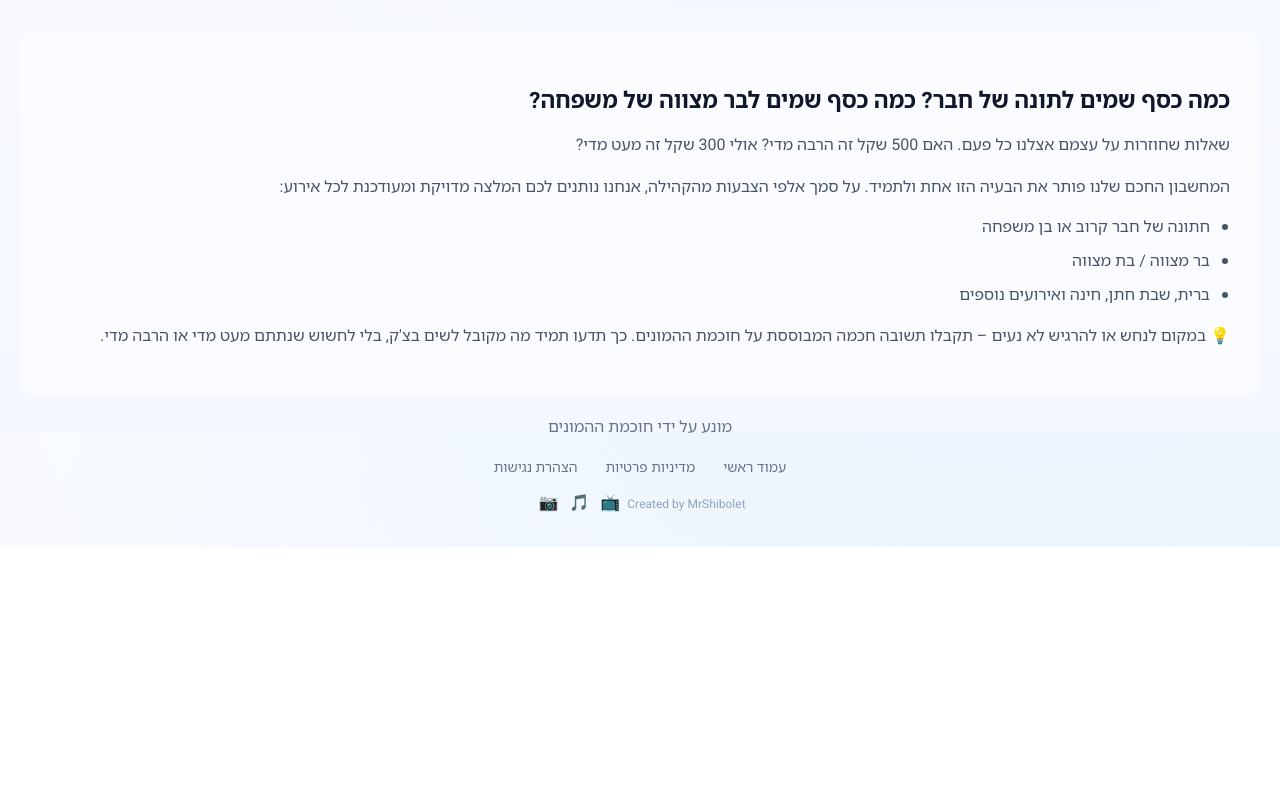
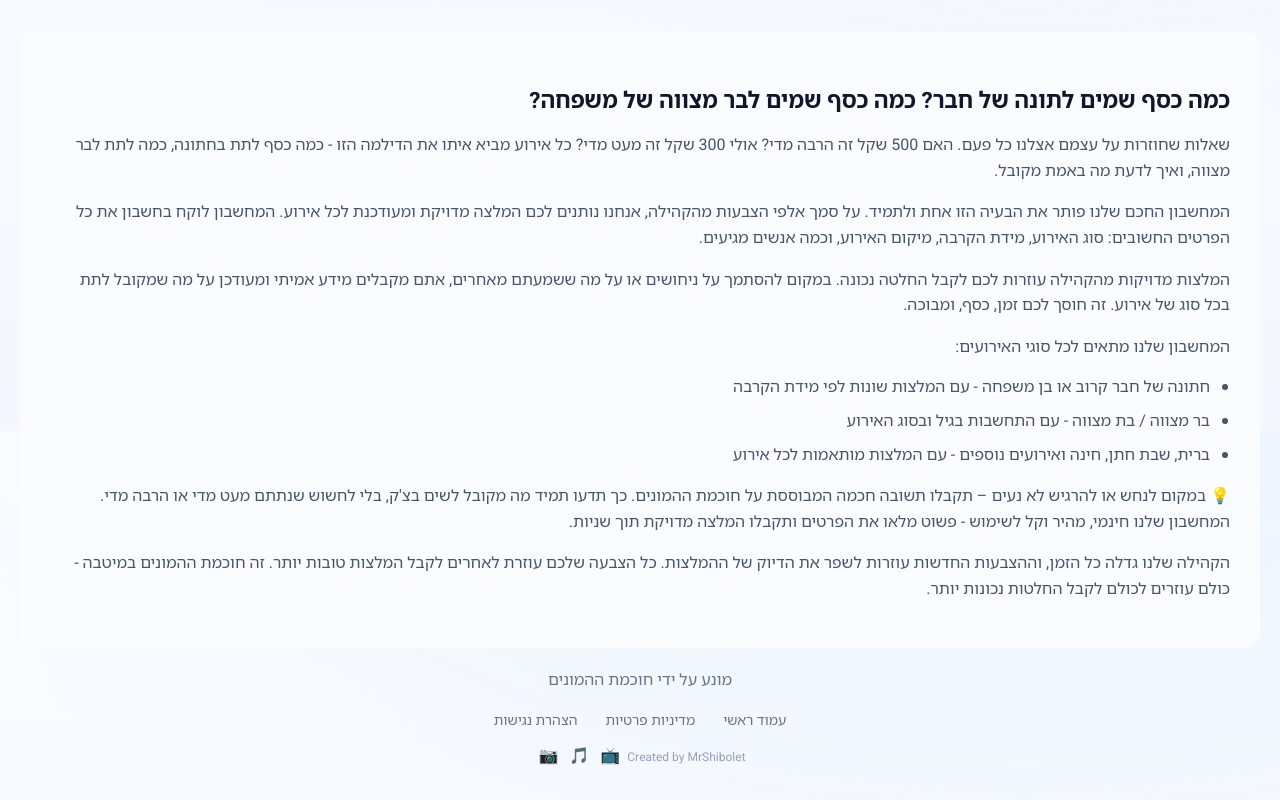
Before and after one commit to MrShiboletGit/Kamakesef, a website: page index.html in a window 1280 px wide. Shown: the part 1169-1969 px from the top of the page. Before the commit the page ends 1716 px from the top, so only its background shows below. Drawn offline with Linux system fonts and the light colour scheme; no server answers.

Commit message:
Improve SEO: increase word count, add paragraphs, optimize content structure

```diff
--- a/index.html
+++ b/index.html
@@ -183,17 +183,22 @@
 	<footer class="app-footer">
 		<div class="footer-seo-content">
 			<h3>כמה כסף שמים לתונה של חבר? כמה כסף שמים לבר מצווה של משפחה?</h3>
-			<p>שאלות שחוזרות על עצמם אצלנו כל פעם. האם 500 שקל זה הרבה מדי? אולי 300 שקל זה מעט מדי?</p>
+			<p>שאלות שחוזרות על עצמם אצלנו כל פעם. האם 500 שקל זה הרבה מדי? אולי 300 שקל זה מעט מדי? כל אירוע מביא איתו את הדילמה הזו - כמה כסף לתת בחתונה, כמה לתת לבר מצווה, ואיך לדעת מה באמת מקובל.</p>
 
-			<p>המחשבון החכם שלנו פותר את הבעיה הזו אחת ולתמיד. על סמך אלפי הצבעות מהקהילה, אנחנו נותנים לכם המלצה מדויקת ומעודכנת לכל אירוע:</p>
+			<p>המחשבון החכם שלנו פותר את הבעיה הזו אחת ולתמיד. על סמך אלפי הצבעות מהקהילה, אנחנו נותנים לכם המלצה מדויקת ומעודכנת לכל אירוע. המחשבון לוקח בחשבון את כל הפרטים החשובים: סוג האירוע, מידת הקרבה, מיקום האירוע, וכמה אנשים מגיעים.</p>
 
+			<p>המלצות מדויקות מהקהילה עוזרות לכם לקבל החלטה נכונה. במקום להסתמך על ניחושים או על מה ששמעתם מאחרים, אתם מקבלים מידע אמיתי ומעודכן על מה שמקובל לתת בכל סוג של אירוע. זה חוסך לכם זמן, כסף, ומבוכה.</p>
+
+			<p>המחשבון שלנו מתאים לכל סוגי האירועים:</p>
 			<ul>
-				<li>חתונה של חבר קרוב או בן משפחה</li>
-				<li>בר מצווה / בת מצווה</li>
-				<li>ברית, שבת חתן, חינה ואירועים נוספים</li>
+				<li>חתונה של חבר קרוב או בן משפחה - עם המלצות שונות לפי מידת הקרבה</li>
+				<li>בר מצווה / בת מצווה - עם התחשבות בגיל ובסוג האירוע</li>
+				<li>ברית, שבת חתן, חינה ואירועים נוספים - עם המלצות מותאמות לכל אירוע</li>
 			</ul>
 
-			<p>💡 במקום לנחש או להרגיש לא נעים – תקבלו תשובה חכמה המבוססת על חוכמת ההמונים. כך תדעו תמיד מה מקובל לשים בצ'ק, בלי לחשוש שנתתם מעט מדי או הרבה מדי.</p>
+			<p>💡 במקום לנחש או להרגיש לא נעים – תקבלו תשובה חכמה המבוססת על חוכמת ההמונים. כך תדעו תמיד מה מקובל לשים בצ'ק, בלי לחשוש שנתתם מעט מדי או הרבה מדי. המחשבון שלנו חינמי, מהיר וקל לשימוש - פשוט מלאו את הפרטים ותקבלו המלצה מדויקת תוך שניות.</p>
+
+			<p>הקהילה שלנו גדלה כל הזמן, וההצבעות החדשות עוזרות לשפר את הדיוק של ההמלצות. כל הצבעה שלכם עוזרת לאחרים לקבל המלצות טובות יותר. זה חוכמת ההמונים במיטבה - כולם עוזרים לכולם לקבל החלטות נכונות יותר.</p>
 		</div>
 
 		<div class="footer-info">
```
